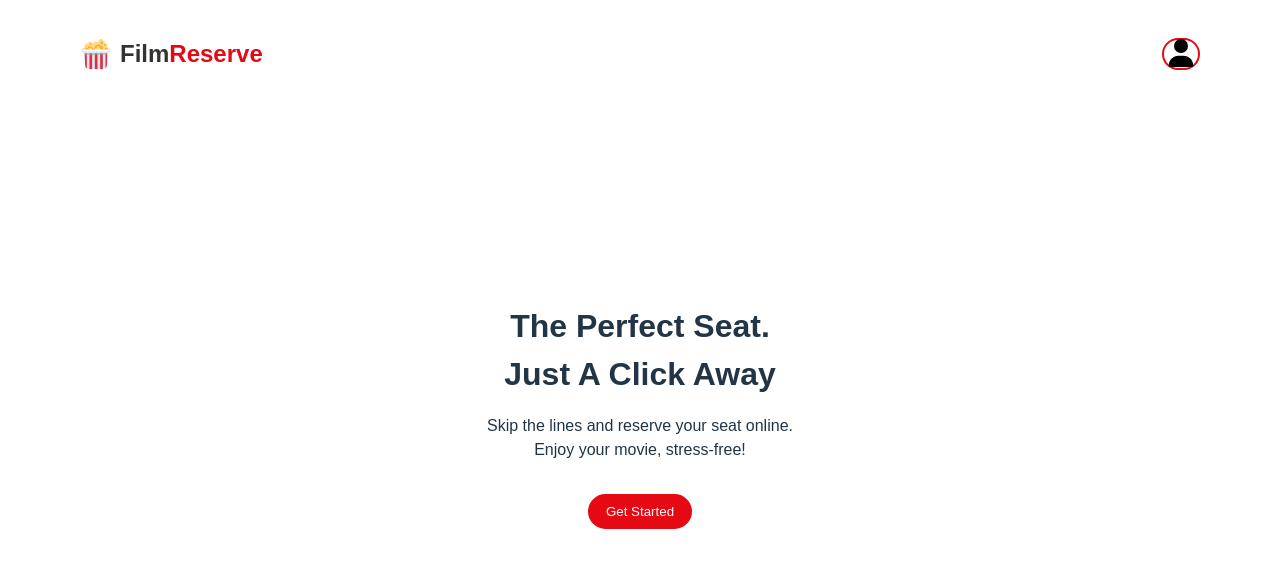
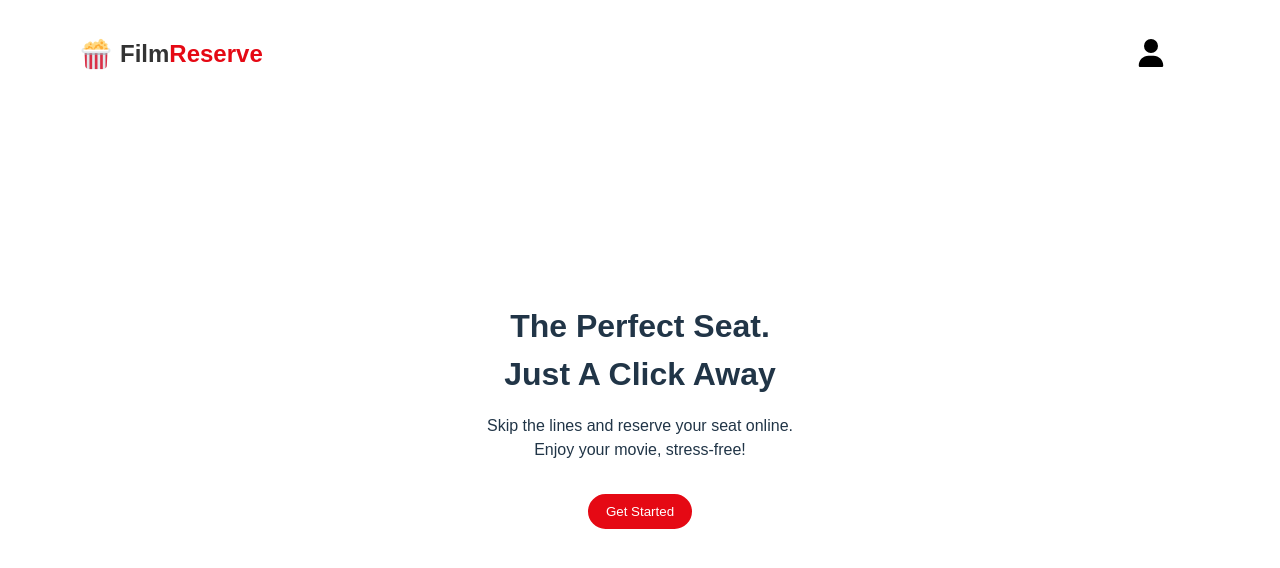
Before and after one commit to seannn9/cinema-seat-reservation, a React (Vite) app in the folder client/: page / in a window 1280 px wide. Shown: the top 568 px of the page. Built offline with nearby package versions, Linux system fonts and the light colour scheme; no server answers; sample sign-in values are in the browser's storage.

Commit message:
styling changes

```diff
--- a/client/src/styles/ProfileDropdown.css
+++ b/client/src/styles/ProfileDropdown.css
@@ -9,12 +9,14 @@
     font-size: 1em;
     padding: 5px 10px;
     border-radius: 1rem;
-    border: 2px solid var(--primary-color);
+    margin: 0 2em;
 }
 
 .dropdown-menu {
     position: absolute;
+    top: 120%;
     right: 0;
+    background-color: #242424;
     border: 1px solid #333;
     border-radius: 4px;
     box-shadow: 0px 8px 16px rgba(0, 0, 0, 0.2);
@@ -38,5 +40,6 @@
 @media (prefers-color-scheme: light) {
     .dropdown-menu {
         border: 1px solid #bababa;
+        background-color: #fff;
     }
 }
```
